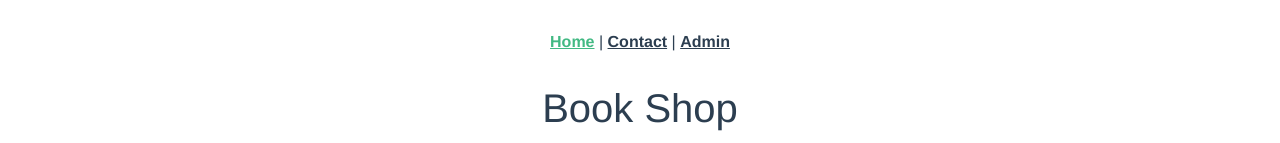
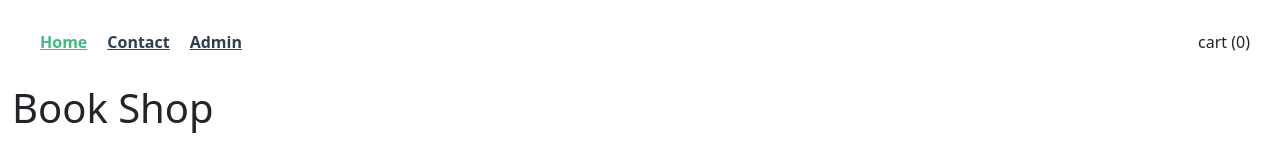
Before and after one commit to Benjamin-guitton/apprentissageVue, a Vue app in the folder vuex-commerce/: page / in a window 1280 px wide. Shown: the top 143 px of the page. Built offline with nearby package versions, Linux system fonts and the light colour scheme; data requests are answered from the project's data file.

Commit message:
Ajout partie 8

```diff
--- a/vuex-commerce/src/App.vue
+++ b/vuex-commerce/src/App.vue
@@ -1,21 +1,22 @@
 <template>
   <div id="nav">
-    <router-link to="/">Home</router-link> |
-    <router-link to="/contact">Contact</router-link> |
-    <router-link to="/admin">Admin</router-link>
+    <span class="spacer">
+      <router-link to="/">Home</router-link>
+    </span>
+    <span class="spacer">
+      <router-link to="/contact">Contact</router-link>
+    </span>
+    <span class="spacer">
+      <router-link to="/admin">Admin</router-link>
+    </span>
+    <span class="float-lg-end">cart (0)</span>
   </div>
-  <router-view />
+  <div class="container-fluid">
+    <router-view />
+  </div>
 </template>
 
 <style>
-#app {
-  font-family: Avenir, Helvetica, Arial, sans-serif;
-  -webkit-font-smoothing: antialiased;
-  -moz-osx-font-smoothing: grayscale;
-  text-align: center;
-  color: #2c3e50;
-}
-
 #nav {
   padding: 30px;
 }
@@ -28,4 +29,9 @@
 #nav a.router-link-exact-active {
   color: #42b983;
 }
+
+.spacer {
+  padding: 10px;
+  color: #2c3e50;
+}
 </style>
```
